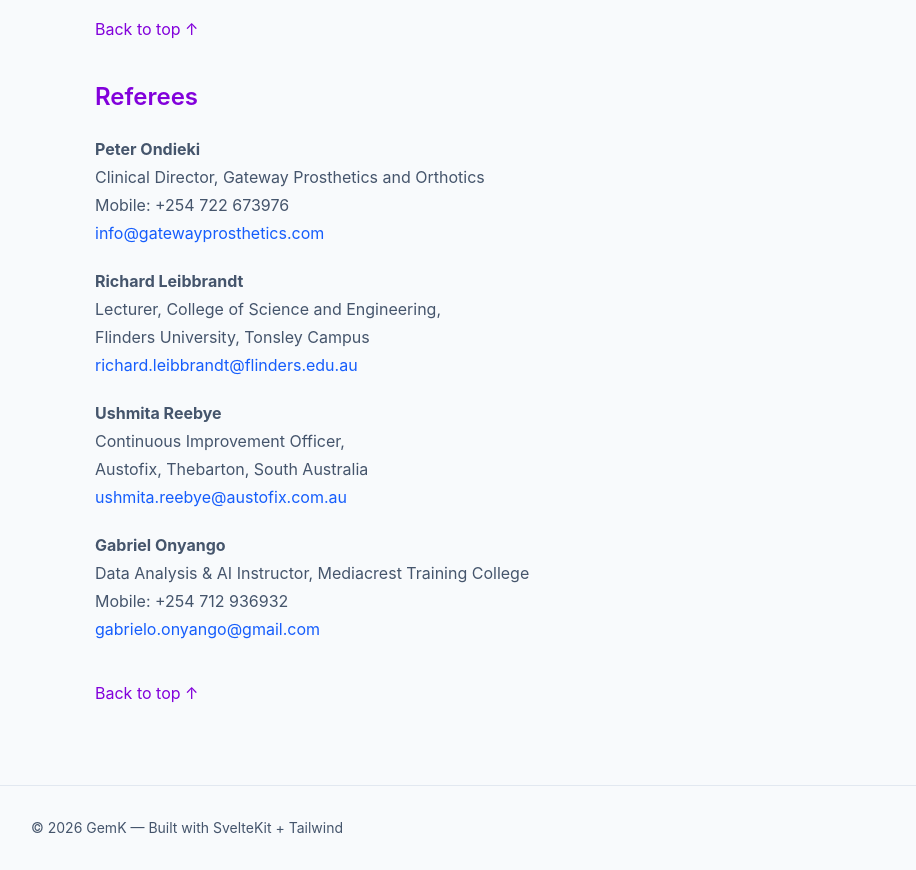
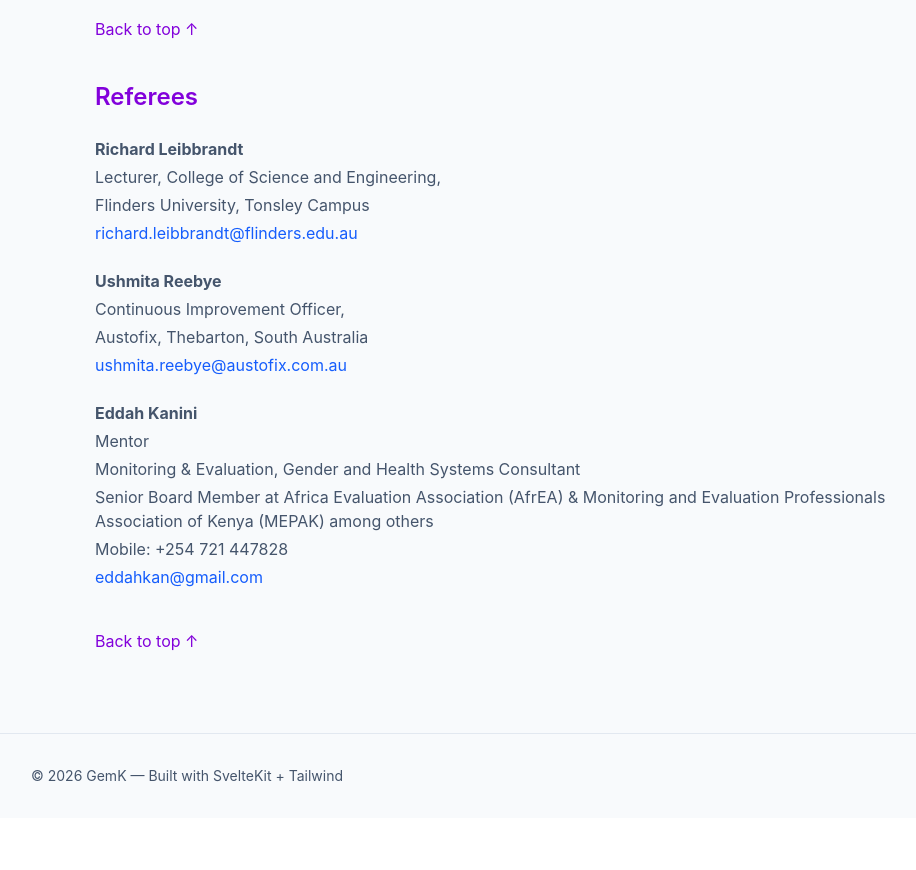
Before and after one commit to GemKW/gkw-portfolio, a SvelteKit app: page /resume in a window 1280 px wide. Shown: the part 4122-4992 px from the top of the page, without its empty margins (113-1029 px from the left). After the commit the page ends 4940 px from the top, so only its background shows below. Built offline with nearby package versions, Linux system fonts and the light colour scheme.

Commit message:
Update referees section in resume page
Removed Peter Ondieki and Gabriel Onyango from referees section. Added Eddah Kanini with relevant details.

```diff
--- a/src/routes/resume/+page.svelte
+++ b/src/routes/resume/+page.svelte
@@ -228,17 +228,6 @@
   <section id="referees" class="space-y-6">
     <h2 class="text-2xl font-semibold">Referees</h2>
      <div class="space-y-1">
-      <p class="font-bold text-slate-600 dark:text-slate-300">Peter Ondieki</p>
-      <p class="text-slate-600 dark:text-slate-300">Clinical Director, Gateway Prosthetics and Orthotics</p>
-      <p class="text-slate-600 dark:text-slate-300">Mobile: +254 722 673976</p>
-      <a href="mailto:info@gatewayprosthetics.com"
-      class="text-blue-600 hover:underline dark:text-blue-400"
-      >
-        info@gatewayprosthetics.com
-      </a>
-     </div>
-
-     <div class="space-y-1">
       <p class="font-bold text-slate-600 dark:text-slate-300">Richard Leibbrandt</p>
       <p class="text-slate-600 dark:text-slate-300">Lecturer, College of Science and Engineering,</p>
       <p class="text-slate-600 dark:text-slate-300">Flinders University, Tonsley Campus</p>
@@ -261,13 +250,16 @@
      </div>
 
      <div class="space-y-1">
-      <p class="font-bold text-slate-600 dark:text-slate-300">Gabriel Onyango</p>
-      <p class="text-slate-600 dark:text-slate-300">Data Analysis &amp; AI Instructor, Mediacrest Training College</p>
-      <p class="text-slate-600 dark:text-slate-300">Mobile: +254 712 936932</p>
+      <p class="font-bold text-slate-600 dark:text-slate-300">Eddah Kanini</p>
+      <p class="text-slate-600 dark:text-slate-300">Mentor</p>
+      <p class="text-slate-600 dark:text-slate-300">Monitoring & Evaluation, Gender and Health Systems Consultant</p>
+      <p class="text-slate-600 dark:text-slate-300">Senior Board Member at Africa Evaluation Association (AfrEA) & Monitoring and Evaluation Professionals
+Association of Kenya (MEPAK) among others </p>
+      <p class="text-slate-600 dark:text-slate-300">Mobile: +254 721 447828</p>
       <a href="mailto:gabrielo.onyango@gmail.com"
       class="text-blue-600 hover:underline dark:text-blue-400"
       >
-        gabrielo.onyango@gmail.com
+        eddahkan@gmail.com
       </a>
      </div>
 
```
